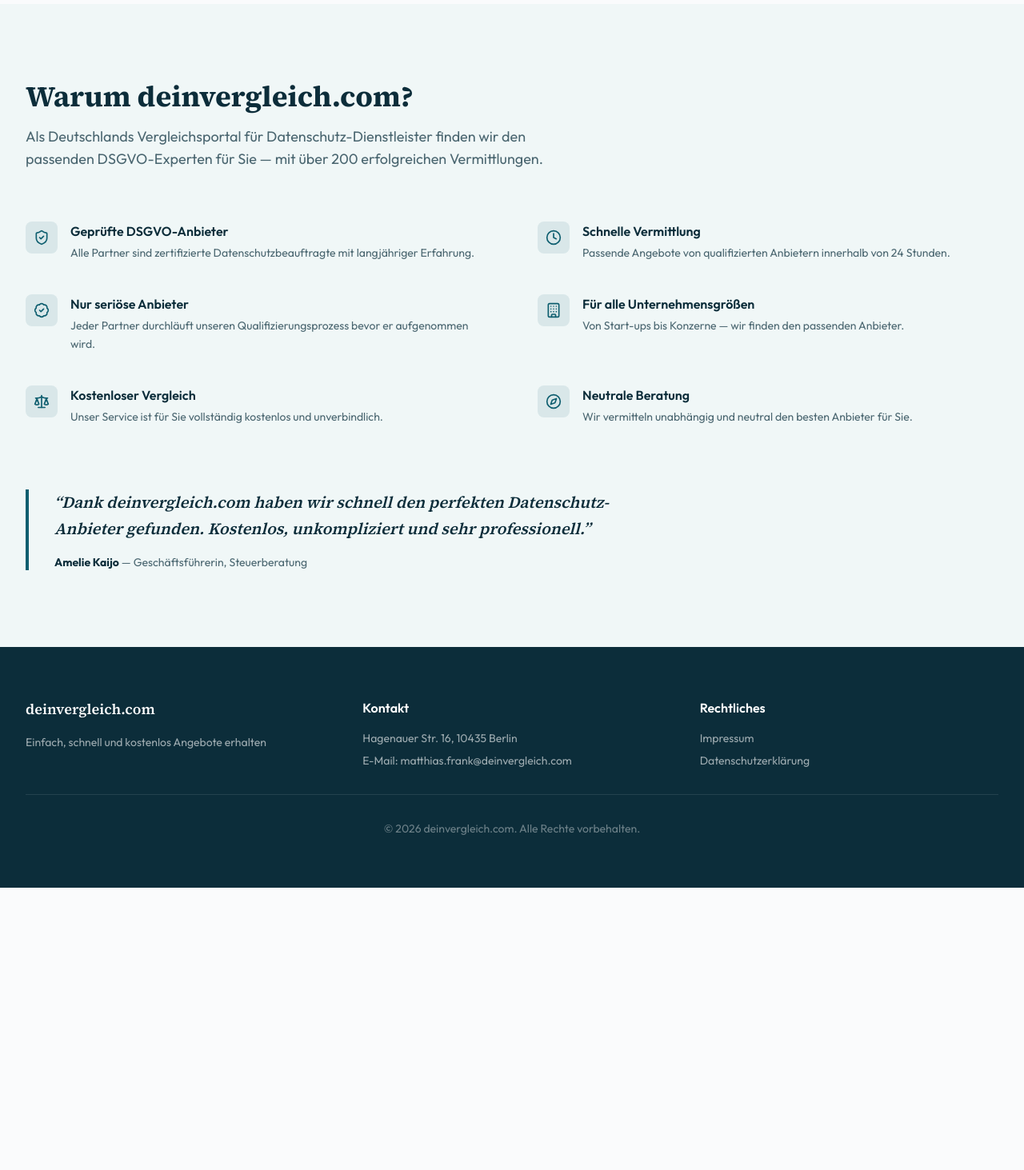
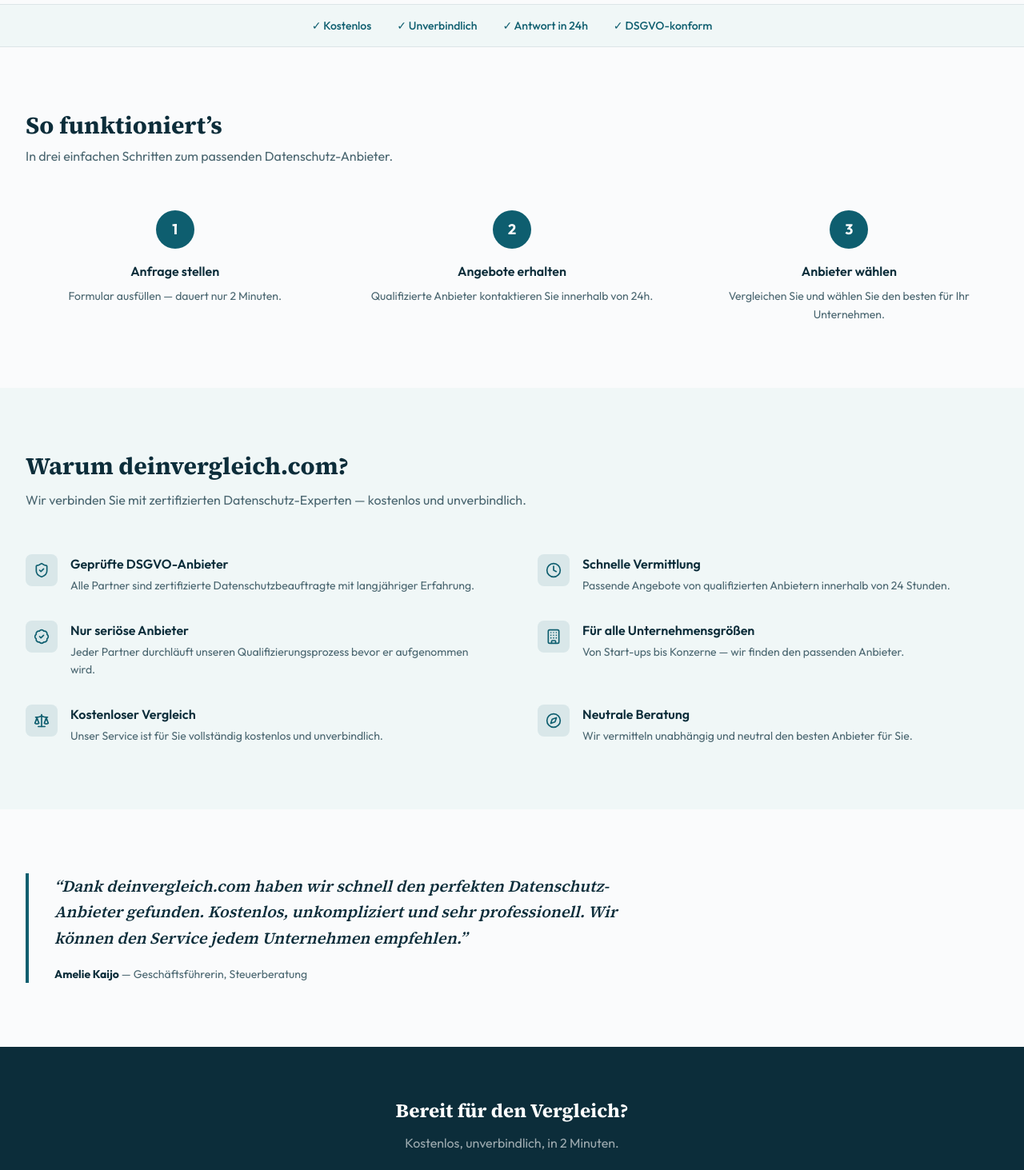
Before and after one commit to patabrava/leadgenerator, a Next.js app in the folder deinvergleich/: page / in a window 1280 px wide. Shown: the part 1300-2763 px from the top of the page at 80% size. Before the commit the page ends 2410 px from the top, so only its background shows below. Built offline with nearby package versions, Linux system fonts and the light colour scheme.

Commit message:
feat: replace TrustPoints with process, benefits, testimonial, and CTA sections

```diff
--- a/deinvergleich/src/components/UI/TrustPoints.tsx
+++ b/deinvergleich/src/components/UI/TrustPoints.tsx
@@ -1,3 +1,5 @@
+'use client';
+
 import { ShieldCheck, Clock, BadgeCheck, Building, Scale, Compass } from 'lucide-react';
 
 const benefits = [
@@ -35,21 +37,60 @@ const benefits = [
 
 export function TrustPoints() {
   return (
-    <section className="bg-secondary py-16 lg:py-24">
+    <>
+      {/* Trust Bar */}
+      <div className="bg-primary-bg border-y border-border">
+        <div className="max-w-7xl mx-auto px-4 sm:px-6 lg:px-8 py-4">
+          <div className="flex flex-wrap justify-center gap-x-8 gap-y-2 text-sm text-primary font-medium font-body">
+            <span>✓ Kostenlos</span>
+            <span>✓ Unverbindlich</span>
+            <span>✓ Antwort in 24h</span>
+            <span>✓ DSGVO-konform</span>
+          </div>
+        </div>
+      </div>
+
+      {/* So funktioniert's */}
+      <section className="bg-background py-16 lg:py-20">
         <div className="max-w-7xl mx-auto px-4 sm:px-6 lg:px-8">
-        {/* Left-aligned heading */}
-        <div className="max-w-2xl mb-12 lg:mb-16">
-          <h2 className="text-3xl lg:text-4xl font-bold text-foreground font-display mb-4">
+          <h2 className="text-2xl lg:text-3xl font-bold text-foreground font-display mb-2">
+            So funktioniert&rsquo;s
+          </h2>
+          <p className="text-muted-foreground font-body mb-10 lg:mb-14">
+            In drei einfachen Schritten zum passenden Datenschutz-Anbieter.
+          </p>
+
+          <div className="grid grid-cols-1 md:grid-cols-3 gap-8 lg:gap-12">
+            {[
+              { num: '1', title: 'Anfrage stellen', desc: 'Formular ausfüllen — dauert nur 2 Minuten.' },
+              { num: '2', title: 'Angebote erhalten', desc: 'Qualifizierte Anbieter kontaktieren Sie innerhalb von 24h.' },
+              { num: '3', title: 'Anbieter wählen', desc: 'Vergleichen Sie und wählen Sie den besten für Ihr Unternehmen.' },
+            ].map((step) => (
+              <div key={step.num} className="text-center">
+                <div className="w-12 h-12 bg-primary text-primary-foreground rounded-full flex items-center justify-center text-lg font-bold font-body mx-auto mb-4">
+                  {step.num}
+                </div>
+                <h3 className="text-base font-semibold text-foreground font-body mb-2">{step.title}</h3>
+                <p className="text-sm text-muted-foreground font-body leading-relaxed">{step.desc}</p>
+              </div>
+            ))}
+          </div>
+        </div>
+      </section>
+
+      {/* Benefits */}
+      <section className="bg-primary-bg py-16 lg:py-20">
+        <div className="max-w-7xl mx-auto px-4 sm:px-6 lg:px-8">
+          <div className="max-w-2xl mb-10 lg:mb-14">
+            <h2 className="text-2xl lg:text-3xl font-bold text-foreground font-display mb-3">
               Warum deinvergleich.com?
             </h2>
-          <p className="text-lg text-muted-foreground font-body">
-            Als Deutschlands Vergleichsportal für Datenschutz-Dienstleister finden wir
-            den passenden DSGVO-Experten für Sie — mit über 200 erfolgreichen Vermittlungen.
+            <p className="text-muted-foreground font-body">
+              Wir verbinden Sie mit zertifizierten Datenschutz-Experten — kostenlos und unverbindlich.
             </p>
           </div>
 
-        {/* Benefits — two-column list, no cards */}
-        <div className="grid grid-cols-1 md:grid-cols-2 gap-x-16 gap-y-10 mb-16 lg:mb-20">
+          <div className="grid grid-cols-1 md:grid-cols-2 gap-x-16 gap-y-8">
             {benefits.map((benefit, index) => {
               const Icon = benefit.icon;
               return (
@@ -61,7 +102,7 @@ export function TrustPoints() {
                     <h3 className="text-base font-semibold text-foreground font-body mb-1">
                       {benefit.title}
                     </h3>
-                  <p className="text-muted-foreground text-sm leading-relaxed font-body">
+                    <p className="text-sm text-muted-foreground leading-relaxed font-body">
                       {benefit.description}
                     </p>
                   </div>
@@ -69,20 +110,51 @@ export function TrustPoints() {
               );
             })}
           </div>
+        </div>
+      </section>
 
-        {/* Testimonial — editorial border-left style */}
+      {/* Expanded Testimonial */}
+      <section className="bg-background py-16 lg:py-20">
+        <div className="max-w-7xl mx-auto px-4 sm:px-6 lg:px-8">
           <div className="border-l-4 border-primary pl-6 lg:pl-8 max-w-3xl">
             <blockquote>
               <p className="text-lg lg:text-xl text-foreground font-display italic leading-relaxed">
                 &ldquo;Dank deinvergleich.com haben wir schnell den perfekten Datenschutz-Anbieter
-              gefunden. Kostenlos, unkompliziert und sehr professionell.&rdquo;
+                gefunden. Kostenlos, unkompliziert und sehr professionell. Wir können den Service
+                jedem Unternehmen empfehlen.&rdquo;
               </p>
-            <footer className="mt-4 text-sm text-muted-foreground font-body">
-              <strong className="text-foreground">Amelie Kaijo</strong> — Geschäftsführerin, Steuerberatung
+              <footer className="mt-4 font-body">
+                <strong className="text-foreground text-sm">Amelie Kaijo</strong>
+                <span className="text-muted-foreground text-sm"> — Geschäftsführerin, Steuerberatung</span>
               </footer>
             </blockquote>
           </div>
         </div>
       </section>
+
+      {/* Final CTA */}
+      <section className="bg-hero-dark py-12 lg:py-16">
+        <div className="max-w-7xl mx-auto px-4 sm:px-6 lg:px-8 text-center">
+          <h2 className="text-xl lg:text-2xl font-bold text-card font-display mb-3">
+            Bereit für den Vergleich?
+          </h2>
+          <p className="text-card/60 font-body mb-6">
+            Kostenlos, unverbindlich, in 2 Minuten.
+          </p>
+          <button
+            onClick={() => {
+              const formInput = document.getElementById('unternehmen');
+              if (formInput) {
+                formInput.scrollIntoView({ behavior: 'smooth', block: 'center' });
+                setTimeout(() => formInput.focus(), 500);
+              }
+            }}
+            className="bg-accent hover:bg-accent/90 text-accent-foreground px-8 py-3 rounded-lg text-sm font-semibold font-body transition-colors duration-200 shadow-sm focus-visible:outline-none focus-visible:ring-2 focus-visible:ring-ring focus-visible:ring-offset-2"
+          >
+            ↑ Jetzt kostenlos vergleichen
+          </button>
+        </div>
+      </section>
+    </>
   );
 }
```
Lines whose indentation alone changed are shown as unchanged.
